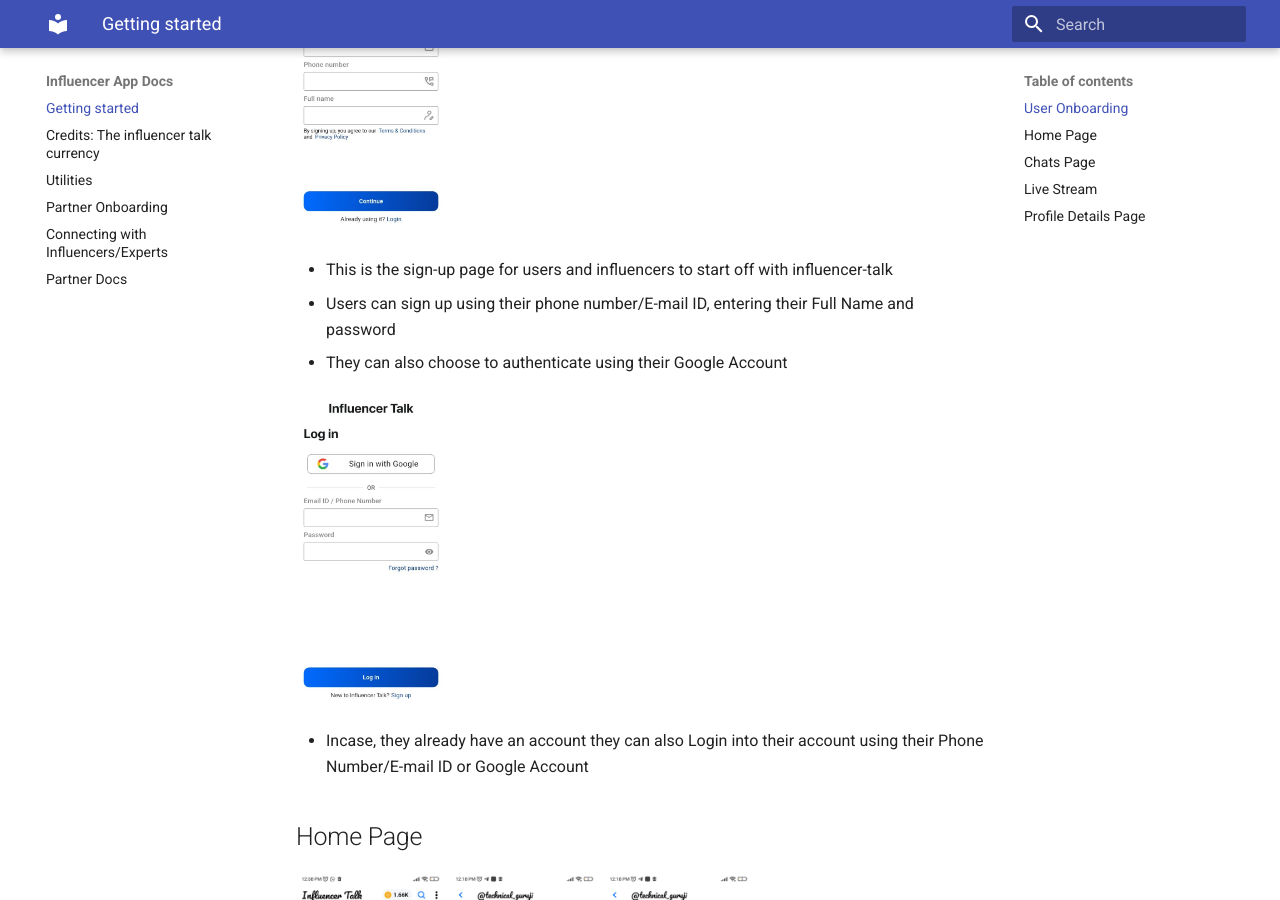
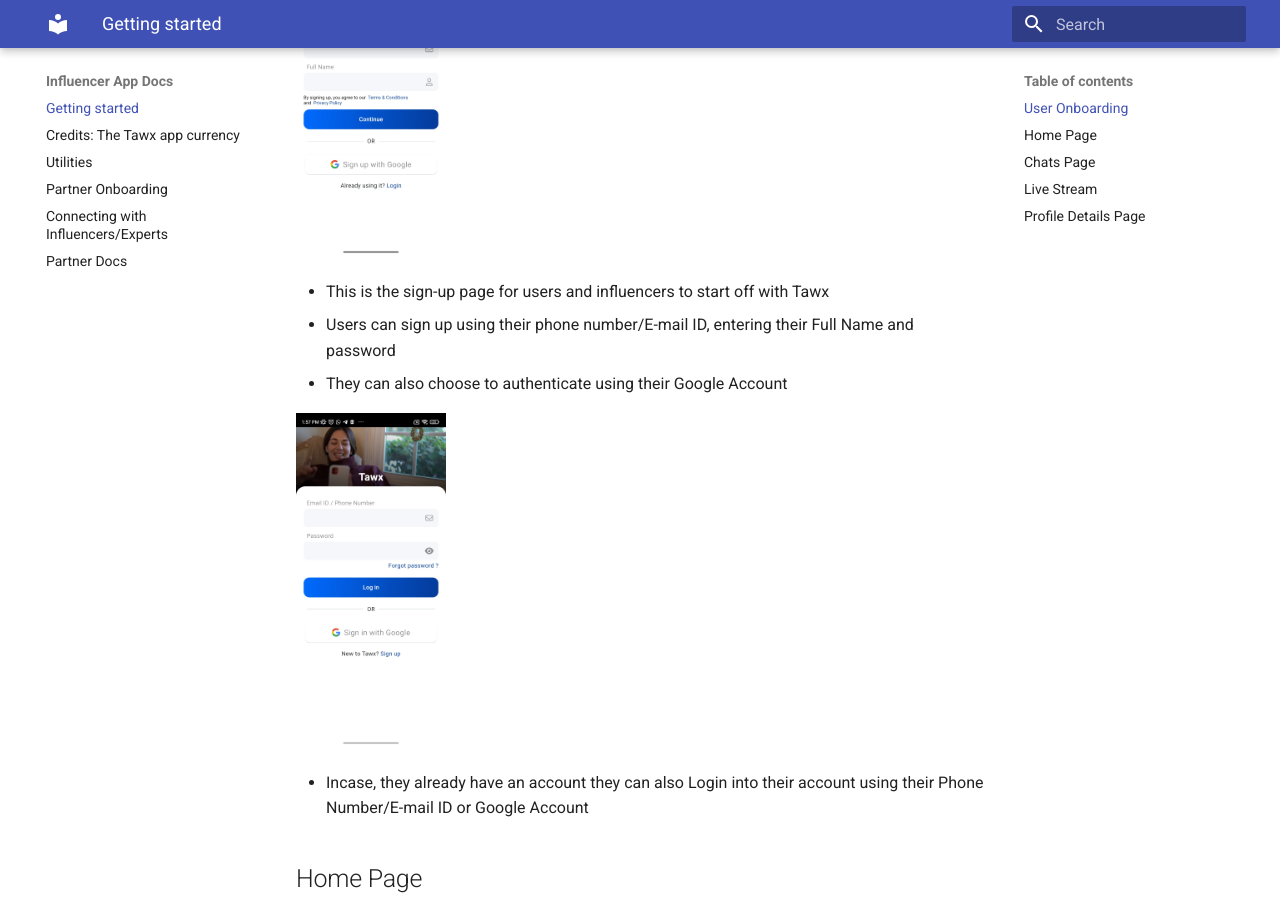
Before and after one commit to anvichip/app-docs, an MkDocs documentation site: the page built from docs/index.md, in a window 1280 px wide and 900 px high, scrolled down 309 px. Built offline with MkDocs 1.6.1 and Material for MkDocs 9.7.7, drawn with Linux system fonts in a browser that asks for light colours; some of the changed text lies outside the part shown.

Commit message:
Docs updated as per new name

```diff
--- a/docs/Purchasing Credits.md
+++ b/docs/Purchasing Credits.md
@@ -1,4 +1,4 @@
-# Credits: The influencer talk currency
+# Credits: The Tawx app currency
 
 ## Credits
 
@@ -9,7 +9,7 @@
 
 * Click on the `Credits` or coin like icon at the top of the home screen.
 
-<img src="./credit_icon.png" width=150 >
+<img src="credit_icon.jpg" width=150 >
 
 * Tapping on this icon will take the user to the `Plans Section`.
 
--- a/docs/index.md
+++ b/docs/index.md
@@ -4,7 +4,7 @@
 
 <img src="sign up.jpg" width=150 >
 
-* This is the sign-up page for users and influencers to start off with influencer-talk
+* This is the sign-up page for users and influencers to start off with Tawx
 * Users can sign up using their phone number/E-mail ID, entering their Full Name and password
 * They can also choose to authenticate using their Google Account
 
```
Also changed, not shown: docs/Purchasing Credits/credit_icon.jpg (added), docs/home page.jpg, docs/log in.jpg, docs/sign up.jpg.
